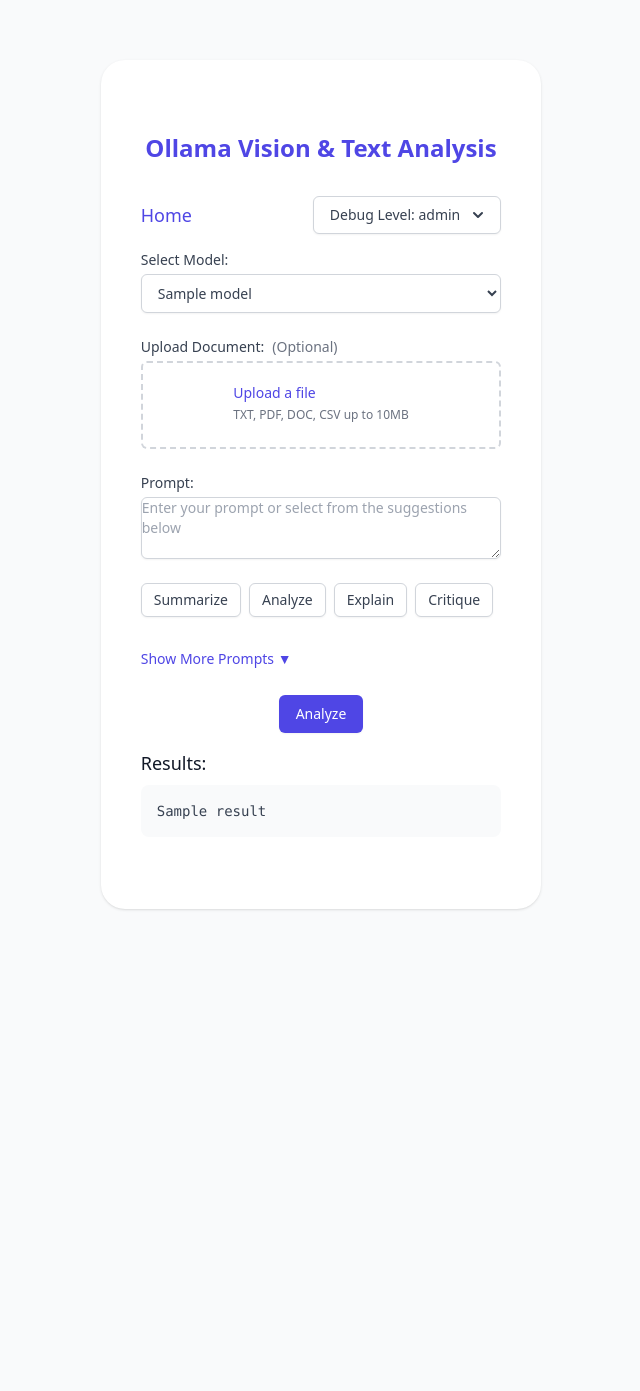
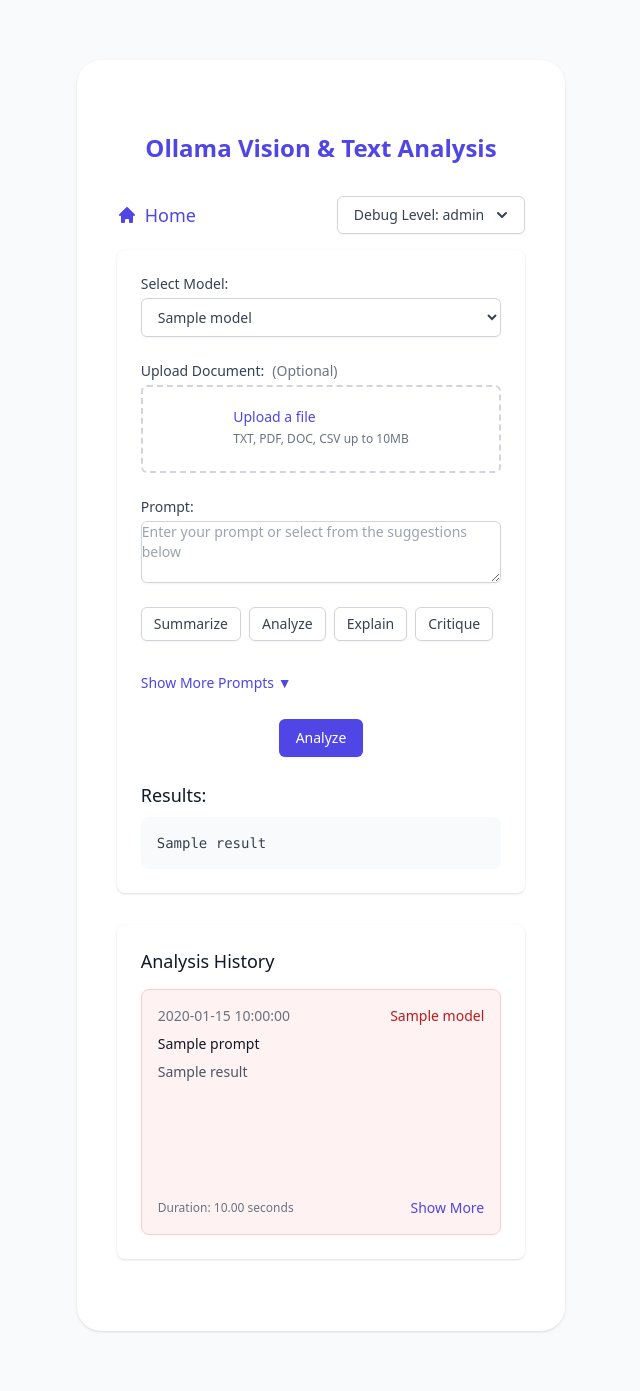
Before and after one commit to kimcharli/ollama-web, a Flask app: template templates/index.html in a window 1280 px wide. Shown: the whole page, without its empty margins (319-959 px from the left). Before the commit the page ends 910 px from the top, so only its background shows below. Run offline with Flask 3, Linux system fonts and the light colour scheme; the template is opened without the code that fills it: most values are stand-ins (such as "Sample title", 1, 10 or a date in 2020); some libraries are stand-ins or nearby versions.

Commit message:
introduce design.md

```diff
--- a/app.py
+++ b/app.py
@@ -84,8 +84,8 @@
         return jsonify([])
 
 @app.route('/')
-def index():
-    """Render the main page."""
+def home():
+    """Home page route."""
     try:
         logger.debug('Loading index page...')
         models_list = get_available_models()
@@ -95,24 +95,38 @@
         current_debug_level = session.get('debug_level', 'INFO')
         logger.setLevel(getattr(logging, current_debug_level))
 
-        # Get selected model from session or use default
+        # Get selected model from session or use first available
         selected_model = session.get('selected_model')
-        if selected_model not in models_list and models_list:
+        logger.debug(f'Model from session: {selected_model}')
+
+        if not selected_model and models_list:
             selected_model = models_list[0]
             session['selected_model'] = selected_model
+            logger.debug(f'Setting default model: {selected_model}')
+        elif selected_model not in models_list and models_list:
+            selected_model = models_list[0]
+            session['selected_model'] = selected_model
+            logger.debug(f'Previous model not found, setting to: {selected_model}')
+
+        logger.debug(f'Using selected model: {selected_model}')
+
+        # Get history from session
+        history = session.get('history', [])
 
         return render_template('index.html',
                              models=models_list,
                              debug_levels=DEBUG_LEVELS,
                              current_debug_level=current_debug_level,
-                             selected_model=selected_model)
+                             selected_model=selected_model,
+                             history=history)
     except Exception as e:
         logger.error(f'Error rendering index: {str(e)}', exc_info=True)
         return render_template('index.html',
                              models=[],
                              debug_levels=DEBUG_LEVELS,
-                             current_debug_level=logger.getEffectiveLevel(),
-                             error=str(e))
+                             current_debug_level=current_debug_level,
+                             error=str(e),
+                             history=[])
 
 @app.route('/select_model', methods=['POST'])
 def select_model():
@@ -122,6 +136,7 @@
         logger.info(f'Setting selected model to: {model}')
 
         if not model:
+            logger.error('No model specified in request')
             return jsonify({
                 'status': 'error',
                 'message': 'No model specified'
@@ -129,6 +144,7 @@
 
         # Store in session
         session['selected_model'] = model
+        logger.debug(f'Stored model in session: {model}')
 
         return jsonify({
             'status': 'success',
@@ -143,43 +159,27 @@
             'message': f'Error setting model: {str(e)}'
         }), 500
 
-def is_vision_model(model_name):
-    """Check if a model is a vision model based on its name or capabilities."""
-    vision_indicators = ['vision', 'llava', 'image']
-    return any(indicator in model_name.lower() for indicator in vision_indicators)
-
-def get_supported_file_types(model_name):
-    """Get supported file types based on model capabilities."""
-    if is_vision_model(model_name):
-        return {
-            'extensions': ['jpg', 'jpeg', 'png', 'gif', 'bmp', 'webp'],
-            'description': 'Images (JPG, PNG, GIF, etc.)',
-            'type': 'image/*',
-            'required': True
-        }
-    else:
-        return {
-            'extensions': ['txt', 'md', 'pdf', 'doc', 'docx', 'csv', 'json'],
-            'description': 'Documents (TXT, PDF, DOC, etc.)',
-            'type': 'application/pdf,text/plain,.doc,.docx,.md,.csv,.json',
-            'required': False
-        }
-
 @app.route('/analyze', methods=['POST'])
 def analyze():
     """Analyze an image or process a text prompt."""
     start_time = datetime.now()
-    model = request.form.get('model', 'llama2-vision')
+    model = request.form.get('model')
     prompt = request.form.get('prompt', 'Analyze this.')
-    is_vision = is_vision_model(model)
-    file_types = get_supported_file_types(model)
-
-    # Store selected model in session
-    session['selected_model'] = model
 
     try:
         logger.info(f'Starting analysis with model: {model}')
         logger.info(f'Prompt: {prompt}')
+
+        # Update session with current model if provided, otherwise use session model
+        if model:
+            session['selected_model'] = model
+            logger.debug(f'Updated session model to: {model}')
+        else:
+            model = session.get('selected_model')
+            logger.debug(f'Using model from session: {model}')
+
+        is_vision = is_vision_model(model)
+        file_types = get_supported_file_types(model)
 
         # Check if file is required but not provided
         if file_types['required'] and 'file' not in request.files:
@@ -269,34 +269,79 @@
 
         result = response['message']['content']
         end_time = datetime.now()
-        time_elapsed = end_time - start_time
+        duration = (end_time - start_time).total_seconds()
 
-        timing_info = f"\n\nTiming Information:\nStart Time: {start_time.strftime('%Y-%m-%d %H:%M:%S')}\nEnd Time: {end_time.strftime('%Y-%m-%d %H:%M:%S')}\nTime Elapsed: {time_elapsed.total_seconds():.2f} seconds"
-        result_with_timing = result + timing_info
+        # Format response with timing
+        result_with_timing = f"Response (took {duration:.2f} seconds):\n\n{result}"
+
+        # Add to history
+        history = session.get('history', [])
+        history.append({
+            'timestamp': datetime.now().strftime('%Y-%m-%d %H:%M:%S'),
+            'model': model,
+            'prompt': prompt,
+            'result': result_with_timing,
+            'duration': duration,
+            'success': True
+        })
+        session['history'] = history
 
         logger.info('Analysis completed successfully')
-        logger.info(f'Time elapsed: {time_elapsed.total_seconds():.2f} seconds')
+        return render_template('index.html',
+                             models=get_available_models(),
+                             debug_levels=DEBUG_LEVELS,
+                             current_debug_level=session.get('debug_level', 'INFO'),
+                             selected_model=model,
+                             result=result_with_timing,
+                             history=history)
+
+    except Exception as e:
+        logger.exception('Error during analysis')
+        end_time = datetime.now()
+        duration = (end_time - start_time).total_seconds()
+        error_with_timing = f"Error (after {duration:.2f} seconds): {str(e)}"
+
+        # Add error to history
+        history = session.get('history', [])
+        history.append({
+            'timestamp': datetime.now().strftime('%Y-%m-%d %H:%M:%S'),
+            'model': model,
+            'prompt': prompt,
+            'result': error_with_timing,
+            'duration': duration,
+            'success': False
+        })
+        session['history'] = history
 
         return render_template('index.html',
                              models=get_available_models(),
                              debug_levels=DEBUG_LEVELS,
                              current_debug_level=session.get('debug_level', 'INFO'),
-                             result=result_with_timing)
+                             selected_model=model,
+                             result=error_with_timing,
+                             history=history)
 
-    except Exception as e:
-        end_time = datetime.now()
-        time_elapsed = end_time - start_time
-        error_with_timing = f"Error: {str(e)}\n\nTiming Information:\nStart Time: {start_time.strftime('%Y-%m-%d %H:%M:%S')}\nEnd Time: {end_time.strftime('%Y-%m-%d %H:%M:%S')}\nTime Elapsed: {time_elapsed.total_seconds():.2f} seconds"
+def is_vision_model(model_name):
+    """Check if a model is a vision model based on its name or capabilities."""
+    vision_indicators = ['vision', 'llava', 'image']
+    return any(indicator in model_name.lower() for indicator in vision_indicators)
 
-        # Clean up the uploaded file in case of error
-        if 'filepath' in locals() and os.path.exists(filepath):
-            os.remove(filepath)
-        logger.error(f'Error analyzing request: {str(e)}')
-        return render_template('index.html',
-                             models=get_available_models(),
-                             debug_levels=DEBUG_LEVELS,
-                             current_debug_level=session.get('debug_level', 'INFO'),
-                             result=error_with_timing)
+def get_supported_file_types(model_name):
+    """Get supported file types based on model capabilities."""
+    if is_vision_model(model_name):
+        return {
+            'extensions': ['jpg', 'jpeg', 'png', 'gif', 'bmp', 'webp'],
+            'description': 'Images (JPG, PNG, GIF, etc.)',
+            'type': 'image/*',
+            'required': True
+        }
+    else:
+        return {
+            'extensions': ['txt', 'md', 'pdf', 'doc', 'docx', 'csv', 'json'],
+            'description': 'Documents (TXT, PDF, DOC, etc.)',
+            'type': 'application/pdf,text/plain,.doc,.docx,.md,.csv,.json',
+            'required': False
+        }
 
 def get_available_models():
     """Get list of available models from Ollama."""
--- a/templates/index.html
+++ b/templates/index.html
@@ -319,6 +319,8 @@
             const modelSelect = document.getElementById('model');
             const selectedModel = modelSelect.value;
 
+            console.log('Updating model to:', selectedModel);  // Debug log
+
             fetch('/select_model', {
                 method: 'POST',
                 headers: {
@@ -329,13 +331,14 @@
             })
             .then(response => response.json())
             .then(data => {
+                console.log('Server response:', data);  // Debug log
                 if (data.status === 'success') {
                     // Update UI for the new model type
                     updateUI();
                     updateLoadingText();
                     showMessage('success', data.message);
                 } else {
-                    showMessage('error', data.message);
+                    showMessage('error', data.message || 'Failed to update model');
                 }
             })
             .catch(error => {
@@ -344,12 +347,32 @@
             });
         }
 
+        function toggleHistoryItem(id) {
+            const content = document.getElementById(`history-content-${id}`);
+            const button = document.getElementById(`history-toggle-${id}`);
+
+            if (content.classList.contains('h-32')) {
+                // Expand
+                content.classList.remove('h-32', 'overflow-hidden');
+                button.textContent = 'Show Less';
+                button.setAttribute('aria-expanded', 'true');
+            } else {
+                // Collapse
+                content.classList.add('h-32', 'overflow-hidden');
+                button.textContent = 'Show More';
+                button.setAttribute('aria-expanded', 'false');
+            }
+        }
+
         document.addEventListener('DOMContentLoaded', function() {
+            console.log('Initial selected model:', '{{ selected_model }}');  // Debug log
+
             const modelSelect = document.getElementById('model');
             const fileInput = document.getElementById('file');
 
             modelSelect.addEventListener('change', () => {
-                updateModel();  // Call this first to persist the selection
+                console.log('Model changed to:', modelSelect.value);  // Debug log
+                updateModel();
             });
 
             fileInput.addEventListener('change', updateLoadingText);
@@ -371,7 +394,12 @@
 
                             <!-- Navigation -->
                             <div class="flex justify-between items-center mb-8">
-                                <a href="/" class="text-indigo-600 hover:text-indigo-500 font-medium">Home</a>
+                                <a href="/" class="text-indigo-600 hover:text-indigo-500 font-medium flex items-center">
+                                    <svg class="h-5 w-5 mr-2" xmlns="http://www.w3.org/2000/svg" viewBox="0 0 20 20" fill="currentColor">
+                                        <path d="M10.707 2.293a1 1 0 00-1.414 0l-7 7a1 1 0 001.414 1.414L4 10.414V17a1 1 0 001 1h2a1 1 0 001-1v-2a1 1 0 011-1h2a1 1 0 011 1v2a1 1 0 001 1h2a1 1 0 001-1v-6.586l.293.293a1 1 0 001.414-1.414l-7-7z" />
+                                    </svg>
+                                    Home
+                                </a>
                                 <div class="relative">
                                     <button id="debugButton"
                                             onclick="toggleDebugDropdown()"
@@ -398,6 +426,11 @@
                                 </div>
                             </div>
 
+                            <!-- Main Content -->
+                            <div class="space-y-8">
+                                <!-- Current Analysis Section -->
+                                <div class="bg-white shadow sm:rounded-lg">
+                                    <div class="px-4 py-5 sm:p-6">
                                         <form method="post" action="/analyze" enctype="multipart/form-data">
                                             <input type="hidden" name="csrf_token" value="{{ csrf_token() }}">
 
@@ -409,6 +442,7 @@
                                                         <option value="{{ model }}" {% if model == selected_model %}selected{% endif %}>{{ model }}</option>
                                                     {% endfor %}
                                                 </select>
+                                                <div id="modelMessage" class="hidden mt-2 text-sm"></div>
                                             </div>
 
                                             <!-- File Upload Section -->
@@ -470,6 +504,42 @@
                                         {% endif %}
                                     </div>
                                 </div>
+
+                                <!-- History Section -->
+                                {% if history %}
+                                <div class="bg-white shadow sm:rounded-lg mt-8">
+                                    <div class="px-4 py-5 sm:p-6">
+                                        <h3 class="text-lg leading-6 font-medium text-gray-900 mb-4">Analysis History</h3>
+                                        <div class="space-y-4">
+                                            {% for item in history|reverse %}
+                                            <div class="border rounded-lg p-4 {% if item.success %}bg-green-50 border-green-200{% else %}bg-red-50 border-red-200{% endif %}">
+                                                <div class="flex justify-between items-start mb-2">
+                                                    <div class="text-sm text-gray-500">{{ item.timestamp }}</div>
+                                                    <div class="text-sm font-medium {% if item.success %}text-green-700{% else %}text-red-700{% endif %}">
+                                                        {{ item.model }}
+                                                    </div>
+                                                </div>
+                                                <div class="text-sm font-medium text-gray-900 mb-2">{{ item.prompt }}</div>
+                                                <div id="history-content-{{ loop.index }}" class="text-sm text-gray-600 whitespace-pre-wrap h-32 overflow-hidden transition-all duration-200">{{ item.result }}</div>
+                                                <div class="flex justify-between items-center mt-2">
+                                                    <div class="text-xs text-gray-500">Duration: {{ "%.2f"|format(item.duration) }} seconds</div>
+                                                    <button
+                                                        id="history-toggle-{{ loop.index }}"
+                                                        onclick="toggleHistoryItem('{{ loop.index }}')"
+                                                        class="text-sm text-indigo-600 hover:text-indigo-500 focus:outline-none"
+                                                        aria-expanded="false">
+                                                        Show More
+                                                    </button>
+                                                </div>
+                                            </div>
+                                            {% endfor %}
+                                        </div>
+                                    </div>
+                                </div>
+                                {% endif %}
+                            </div>
+                        </div>
+                    </div>
                 </div>
             </div>
         </div>
```
Also changed, not shown: design.md (added, +89 -0 lines). Lines whose indentation alone changed are shown as unchanged.
